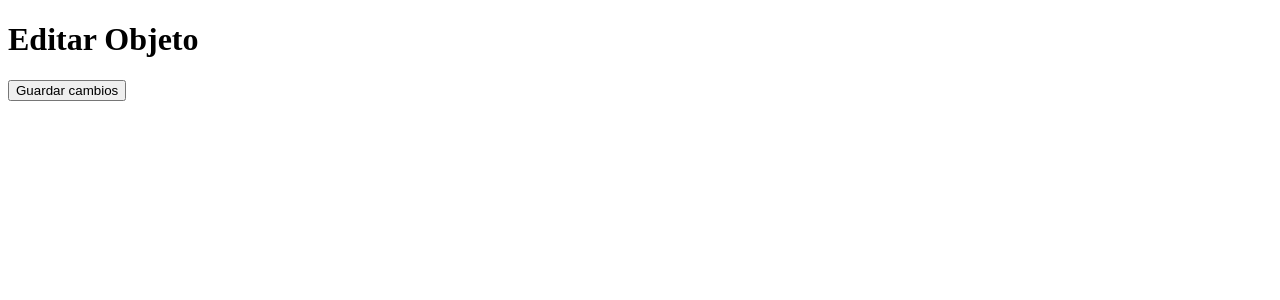
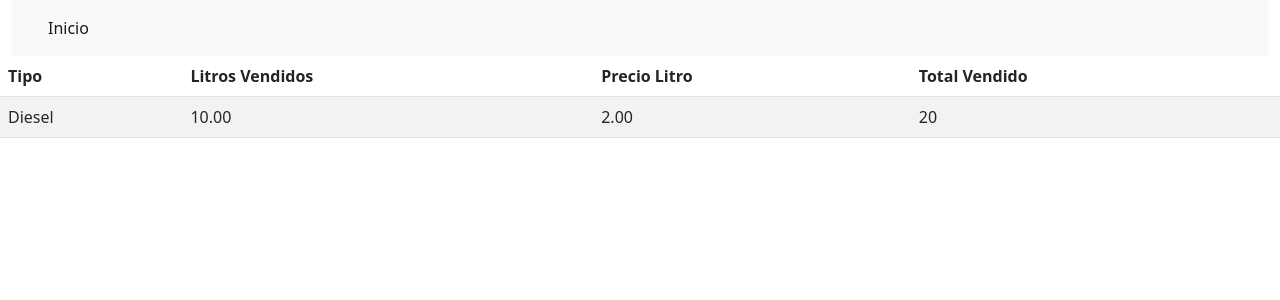
Before and after one commit to PatricioOyarzo/SERVICENTRO-FUEL, a Django app: page /info/ in a window 1280 px wide. Shown: the top 300 px of the page. Run offline with Django 4.2, Linux system fonts and the light colour scheme; data comes from the database, SQL or seed files in the repository; both versions use the stored data as it was after the commit.

Commit message:
cambios ventas html

```diff
--- a/FUEL/core/templates/core/home.html
+++ b/FUEL/core/templates/core/home.html
@@ -42,7 +42,6 @@
     <div>
       <h3 class="float-md-start mb-0">SERVICENTRO FUEL</h3>
       <nav class="nav nav-masthead justify-content-center float-md-end">
-        <a class="nav-link active" aria-current="page" href="home">Home</a>
         <a class="nav-link" href="info">Informacion</a>
         <a class="nav-link" href="admin">Admin</a>
       </nav>
--- a/FUEL/core/templates/core/ventas.html
+++ b/FUEL/core/templates/core/ventas.html
@@ -1,14 +1,69 @@
+{% load static %}
 <!DOCTYPE html>
-<html>
+<html lang="en">
+
 <head>
-    <title>Editar Objeto</title>
+    <meta charset="UTF-8">
+    <meta http-equiv="X-UA-Compatible" content="IE=edge">
+    <meta name="viewport" content="width=device-width, initial-scale=1.0">
+    <title>Informacion</title>
+
+    <link href="https://cdn.jsdelivr.net/npm/bootstrap@5.2.3/dist/css/bootstrap.min.css" rel="stylesheet" integrity="sha384-rbsA2VBKQhggwzxH7pPCaAqO46MgnOM80zW1RWuH61DGLwZJEdK2Kadq2F9CUG65" crossorigin="anonymous">
+
 </head>
+
 <body>
-    <h1>Editar Objeto</h1>
-    <form method="post">
-        {% csrf_token %}
-        {{ form.as_p }}
-        <button type="submit">Guardar cambios</button>
-    </form>
+    <div class="container-fluid">
+        <div class="row">
+            <div class="col">
+                <header>
+                    <nav class="navbar navbar-expand-lg bg-light">
+                        <div class="container-fluid">
+                            <a class="navbar-brand" href="#"></a>
+                            <button class="navbar-toggler" type="button" data-bs-toggle="collapse"
+                                data-bs-target="#navbarSupportedContent" aria-controls="navbarSupportedContent"
+                                aria-expanded="false" aria-label="Toggle navigation">
+                                <span class="navbar-toggler-icon"></span>
+                            </button>
+                            <div class="collapse navbar-collapse" id="navbarSupportedContent">
+                                <ul class="navbar-nav me-auto mb-2 mb-lg-0">
+                                    <li class="nav-item">
+                                        <a class="nav-link active" aria-current="page"
+                                            href="{% url 'home' %}">Inicio</a>
+                                    </li>
+                            </div>
+                        </div>
+                    </nav>
+                </header>
+            </div>
+        </div>
+    </div>
+    <div class="row">
+        <div class="col ">
+
+            <table class="table table-striped table-hover">
+                <thead>
+                    <tr>
+                        <th scope="col">Tipo</th>
+                        <th scope="col">Litros Vendidos</th>
+                        <th scope="col">Precio Litro</th>
+                        <th scope="col">Total Vendido</th>
+                    </tr>
+                </thead>
+                <tbody>
+                    {% for item in gasolinas %}
+                    <tr>
+                        <td>{{item.tipo}}</td>
+                        <td>{{item.litros_vendidos}}</td>
+                        <td>{{item.monto_litro}} </td>
+                        <td>{{item.calculo_valor}}</td>
+                    </tr>
+                    {% endfor%}
+                </tbody>
+            </table>
+        </div>
+    </div>
+    <script src="https://cdn.jsdelivr.net/npm/bootstrap@5.2.3/dist/js/bootstrap.bundle.min.js" integrity="sha384-kenU1KFdBIe4zVF0s0G1M5b4hcpxyD9F7jL+jjXkk+Q2h455rYXK/7HAuoJl+0I4" crossorigin="anonymous"></script>
 </body>
+
 </html>
--- a/FUEL/core/views.py
+++ b/FUEL/core/views.py
@@ -21,14 +21,3 @@ def Tgasolina(request):
     }
     #cargar diccionario datos en el request (Lo envía a template carreras.html)
     return render(request,'core/ventas.html',datos)
-
-
-
-def actualizar_objeto(request, objeto_id):
-    if request.method == 'POST' and request.is_ajax():
-        valor = int(request.POST.get('valor'))
-        objeto = gasolina.objects.get(id=objeto_id)
-        objeto.atributo += valor
-        objeto.save()
-        return JsonResponse({'message': 'Objeto actualizado correctamente'})
-    return JsonResponse({'error': 'Método de solicitud incorrecto o no es una solicitud AJAX'})
```
Also changed, not shown: FUEL/core/migrations/0001_initial.py (added), FUEL/db.sqlite3.
